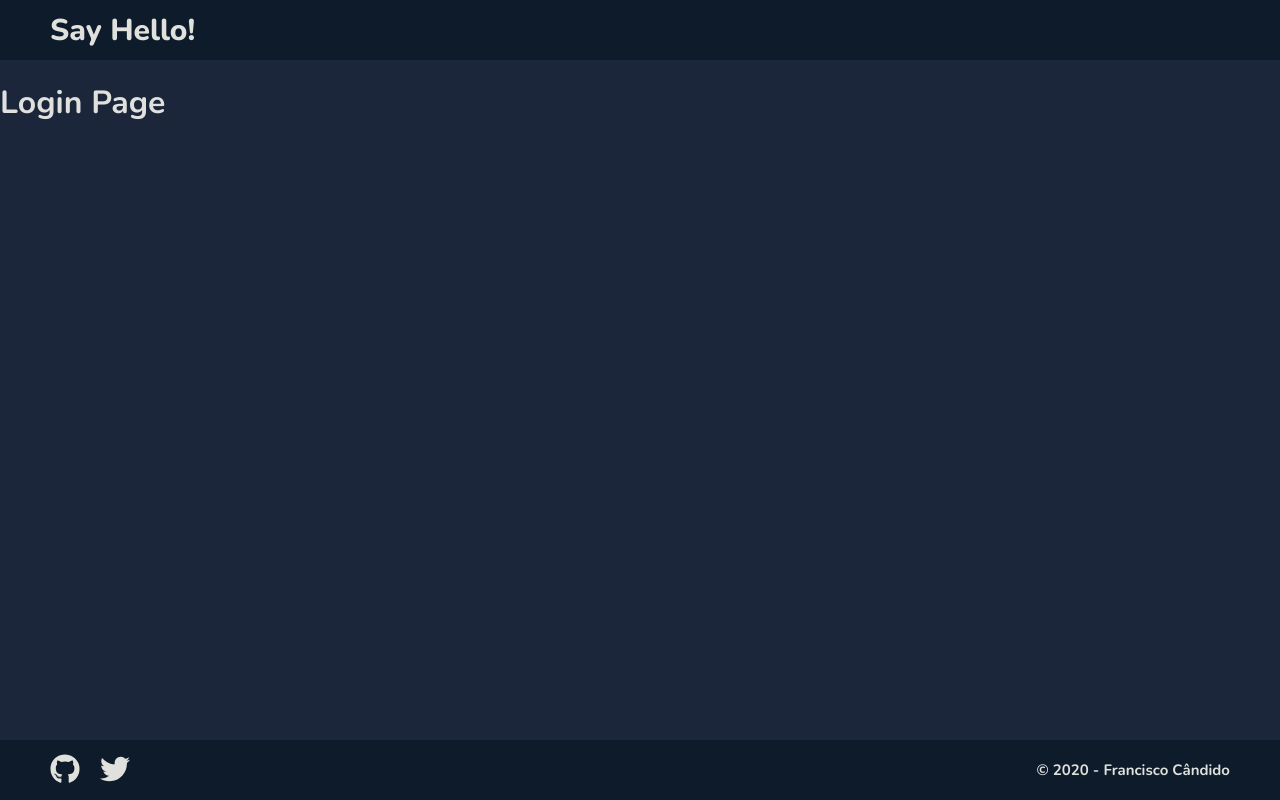
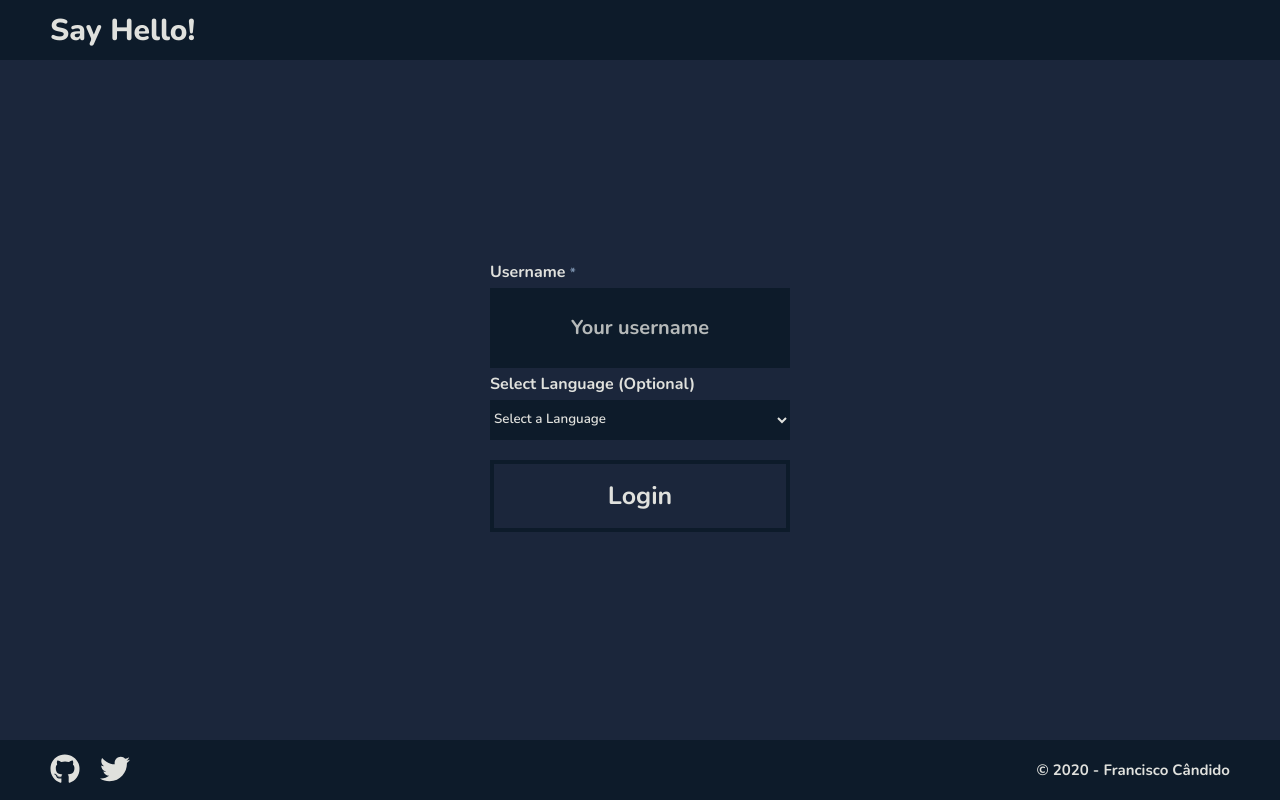
Before and after one commit to franciscocandido/say-hello, a React (Create React App) app: page / in a window 1280 px wide. Built offline with nearby package versions, Linux system fonts and the light colour scheme.

Commit message:
🚧 Login page in progress

```diff
--- a/src/Data/languages.json
+++ b/src/Data/languages.json
@@ -141,10 +141,6 @@
       "code": "lo"
     },
     {
-      "name": "Lithuanian",
-      "code": "it"
-    },
-    {
       "name": "Latvian",
       "code": "lv"
     },
--- a/src/Pages/Login/index.jsx
+++ b/src/Pages/Login/index.jsx
@@ -1,11 +1,79 @@
 import React from 'react';
+import * as yup from 'yup';
+
+import { Formik, Form, Field } from 'formik';
+
+import { Container } from './styles';
 
 import DefaultPage from '../../Components/DefaultPage';
+import Input from '../../Components/Input';
+import Button from '../../Components/Button';
+import Select from '../../Components/Select';
+import Languages from '../../Data/languages.json';
 
 function Login() {
+  // Language Selector
+  const arraySize = Languages.languages.length;
+  const languagesOptions = [];
+  for (var c = 0; c < arraySize; c += 1) {
+    languagesOptions
+      .push(
+        <option
+          key={Languages.languages[c].code}
+          value={Languages.languages[c].code}
+        >
+          {Languages.languages[c].name}
+        </option>,
+      );
+  }
+
+  const initialValues = {
+    username: '',
+  };
+
+  const validate = yup.object().shape({
+    username: yup.string()
+      .max(15, 'Fifteen characters or less')
+      .required('This field is required'),
+  });
+
   return (
     <DefaultPage>
-      <h1>Login Page</h1>
+      <Formik
+        initialValues={initialValues}
+        validationSchema={validate}
+      >
+        {({
+          values, handleChange, handleBlur, handleSubmit,
+        }) => (
+          <Container>
+            <Form onSubmit={handleSubmit}>
+              <Field
+                as={Input}
+                value={values.username}
+                onChange={handleChange}
+                onBlur={handleBlur}
+                id="usernameInput"
+                name="username"
+                type="text"
+                label="Username"
+                placeholder="Your username"
+              />
+              <Select
+                id="languageSelect"
+                label="Select Language (Optional)"
+                defaultValue=""
+              >
+                <option disabled value="">Select a Language</option>
+                {languagesOptions}
+              </Select>
+              <Button
+                value="Login"
+              />
+            </Form>
+          </Container>
+        )}
+      </Formik>
     </DefaultPage>
   );
 }
--- /dev/null
+++ b/src/Pages/Login/styles.js
@@ -0,0 +1,12 @@
+import styled from 'styled-components';
+
+export const Container = styled.div`
+  display: flex;
+  justify-content: center;
+  align-items: center;
+  width: 100%;
+  height: 84vh;
+  button {
+    margin-top: 20px;
+  }
+`;
```
